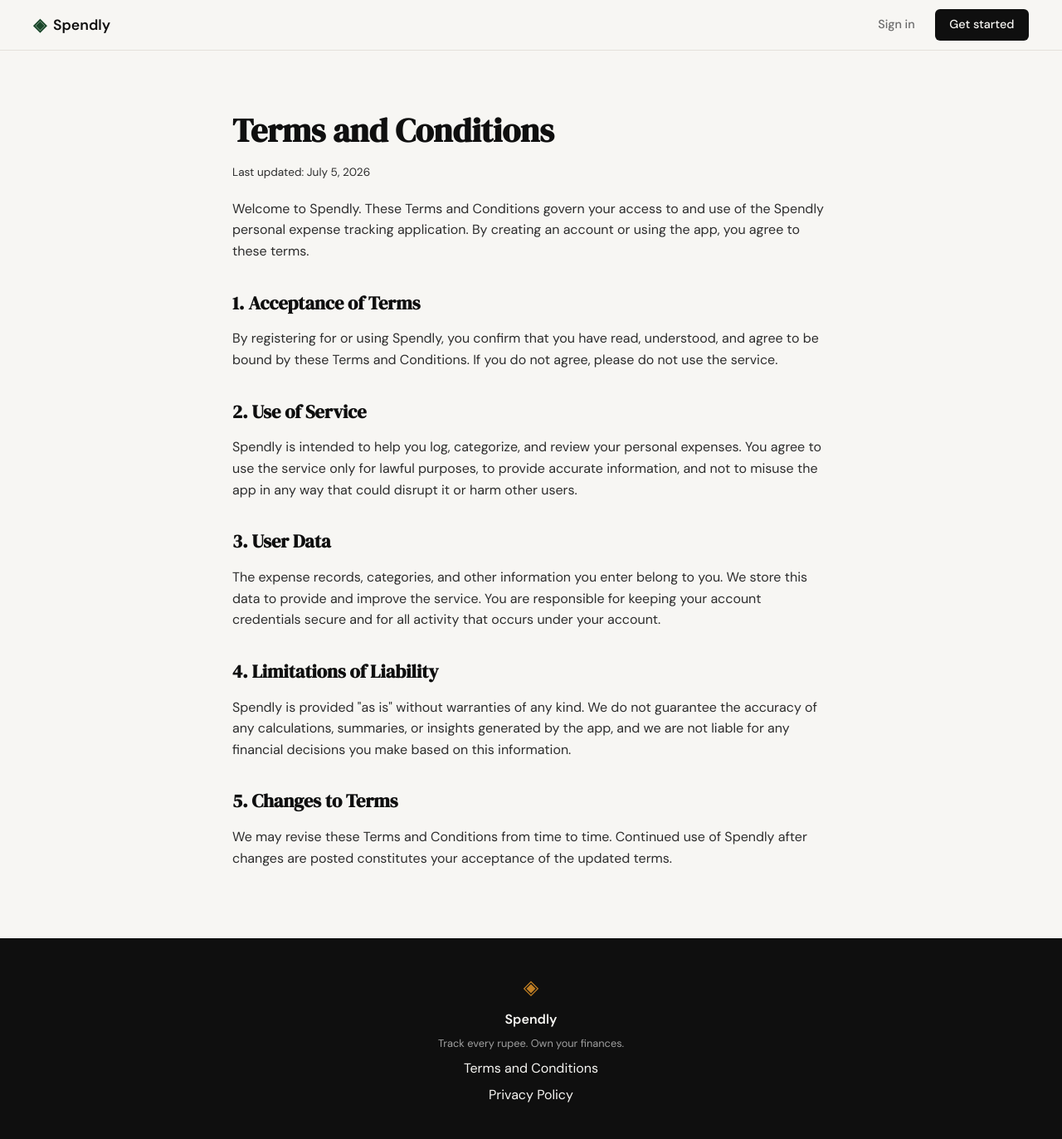
After one commit to sampnpn/spendly, a Flask app: page /terms in a window 1280 px wide. The commit adds this page. Shown: the whole page at 83% size. Run offline with Flask 3, Linux system fonts and the light colour scheme.

Commit message:
landing: add terms and conditions page and route

```diff
--- a/app.py
+++ b/app.py
@@ -20,6 +20,11 @@ def register():
 @app.route("/login")
 def login():
     return render_template("login.html")
+
+
+@app.route("/terms")
+def terms():
+    return render_template("terms.html")
 
 
 # ------------------------------------------------------------------ #
--- a/static/css/style.css
+++ b/static/css/style.css
@@ -478,6 +478,46 @@ a { color: inherit; text-decoration: none; }
 .auth-switch a:hover { text-decoration: underline; }
 
 /* ------------------------------------------------------------------ */
+/* Legal pages                                                         */
+/* ------------------------------------------------------------------ */
+
+.legal {
+    display: flex;
+    justify-content: center;
+    padding: 4rem 2rem;
+}
+
+.legal-inner {
+    width: 100%;
+    max-width: 720px;
+}
+
+.legal-title {
+    font-family: var(--font-display);
+    font-size: 2.5rem;
+    color: var(--ink);
+    margin-bottom: 0.5rem;
+}
+
+.legal-updated {
+    font-size: 0.85rem;
+    color: var(--ink-faint);
+    margin-bottom: 2rem;
+}
+
+.legal-inner p {
+    color: var(--ink-soft);
+    margin-bottom: 1.25rem;
+}
+
+.legal-inner h2 {
+    font-family: var(--font-display);
+    font-size: 1.4rem;
+    color: var(--ink);
+    margin: 2rem 0 0.75rem;
+}
+
+/* ------------------------------------------------------------------ */
 /* Footer                                                              */
 /* ------------------------------------------------------------------ */
 
--- a/templates/base.html
+++ b/templates/base.html
@@ -34,7 +34,7 @@
             <span class="brand-icon">◈</span>
             <span class="footer-name">Spendly</span>
             <p class="footer-copy">Track every rupee. Own your finances.</p>
-            <a href="#">Terms and Conditions</a>
+            <a href="{{ url_for('terms') }}">Terms and Conditions</a>
             <a href="#">Privacy Policy</a>
         </div>
     </footer>
--- /dev/null
+++ b/templates/terms.html
@@ -0,0 +1,31 @@
+{% extends "base.html" %}
+
+{% block title %}Terms and Conditions — Spendly{% endblock %}
+
+{% block content %}
+
+<section class="legal">
+    <div class="legal-inner">
+        <h1 class="legal-title">Terms and Conditions</h1>
+        <p class="legal-updated">Last updated: July 5, 2026</p>
+
+        <p>Welcome to Spendly. These Terms and Conditions govern your access to and use of the Spendly personal expense tracking application. By creating an account or using the app, you agree to these terms.</p>
+
+        <h2>1. Acceptance of Terms</h2>
+        <p>By registering for or using Spendly, you confirm that you have read, understood, and agree to be bound by these Terms and Conditions. If you do not agree, please do not use the service.</p>
+
+        <h2>2. Use of Service</h2>
+        <p>Spendly is intended to help you log, categorize, and review your personal expenses. You agree to use the service only for lawful purposes, to provide accurate information, and not to misuse the app in any way that could disrupt it or harm other users.</p>
+
+        <h2>3. User Data</h2>
+        <p>The expense records, categories, and other information you enter belong to you. We store this data to provide and improve the service. You are responsible for keeping your account credentials secure and for all activity that occurs under your account.</p>
+
+        <h2>4. Limitations of Liability</h2>
+        <p>Spendly is provided "as is" without warranties of any kind. We do not guarantee the accuracy of any calculations, summaries, or insights generated by the app, and we are not liable for any financial decisions you make based on this information.</p>
+
+        <h2>5. Changes to Terms</h2>
+        <p>We may revise these Terms and Conditions from time to time. Continued use of Spendly after changes are posted constitutes your acceptance of the updated terms.</p>
+    </div>
+</section>
+
+{% endblock %}
```
